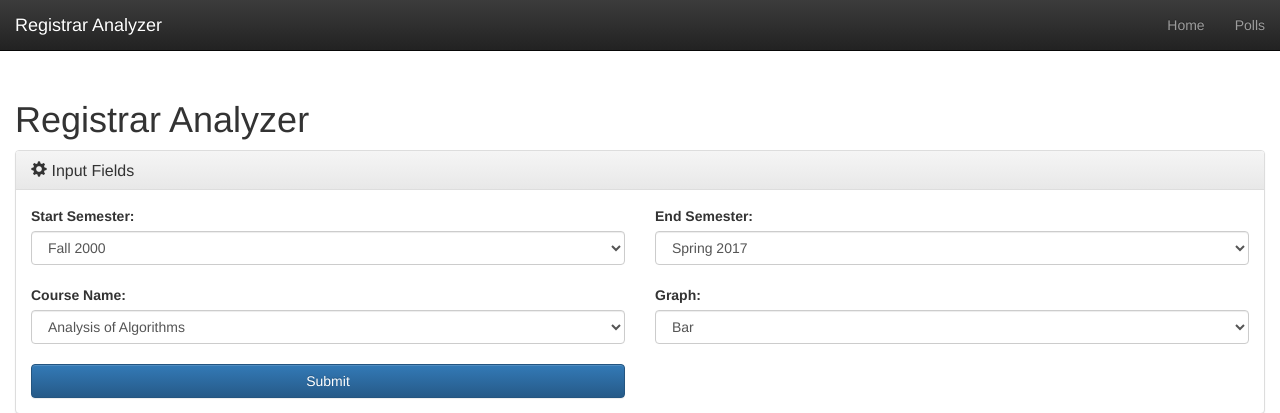
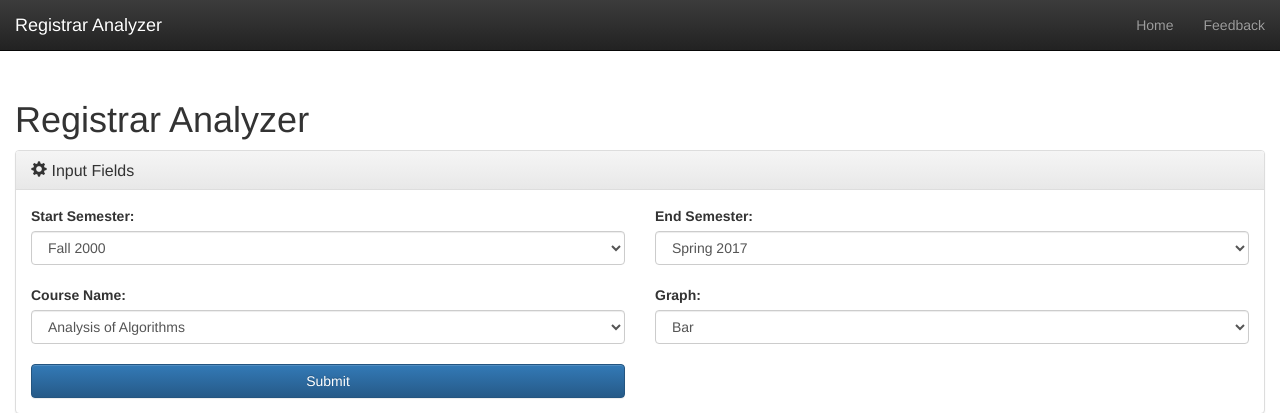
Before and after one commit to cp0153/RegistrarAnalyzer, a Django app: page /ra/ in a window 1280 px wide. Shown: the top 413 px of the page. Run offline with Django 3.2, Linux system fonts and the light colour scheme; some libraries are stand-ins or nearby versions.

Commit message:
figured out static file error, updated nginx conf folders, and changed url mapping of /polls to /feedback

```diff
--- a/se_site/polls/templates/polls/_header.html
+++ b/se_site/polls/templates/polls/_header.html
@@ -55,7 +55,7 @@
                         <!-- Menu items that navigate to other pages. -->
                         <ul class="nav navbar-nav navbar-right">
                             <li><a href="/ra">Home</a></li>
-                            <li><a href="/polls">Polls</a></li>
+                            <li><a href="/feedback">Feedback</a></li>
                         </ul>
 
                     </div> <!-- End navbar-collapse div -->
--- a/se_site/registrar_analyzer/templates/registrar_analyzer/_header.html
+++ b/se_site/registrar_analyzer/templates/registrar_analyzer/_header.html
@@ -58,7 +58,7 @@
                         <!-- Menu items that navigate to other pages. -->
                         <ul class="nav navbar-nav navbar-right">
                             <li><a href="/ra">Home</a></li>
-                            <li><a href="/polls">Polls</a></li>
+                            <li><a href="/feedback">Feedback</a></li>
                         </ul>
 
                     </div> <!-- End navbar-collapse div -->
--- a/se_site/se_site/urls.py
+++ b/se_site/se_site/urls.py
@@ -17,7 +17,7 @@ from django.conf.urls import url, include
 from django.contrib import admin
 
 urlpatterns = [
-    url(r'^polls/', include('polls.urls')),
+    url(r'^feedback/', include('polls.urls')),
     url(r'^admin/', admin.site.urls),
     url(r'^ra/', include('registrar_analyzer.urls')),
 ]
```
Also changed, not shown: 1 other file.
